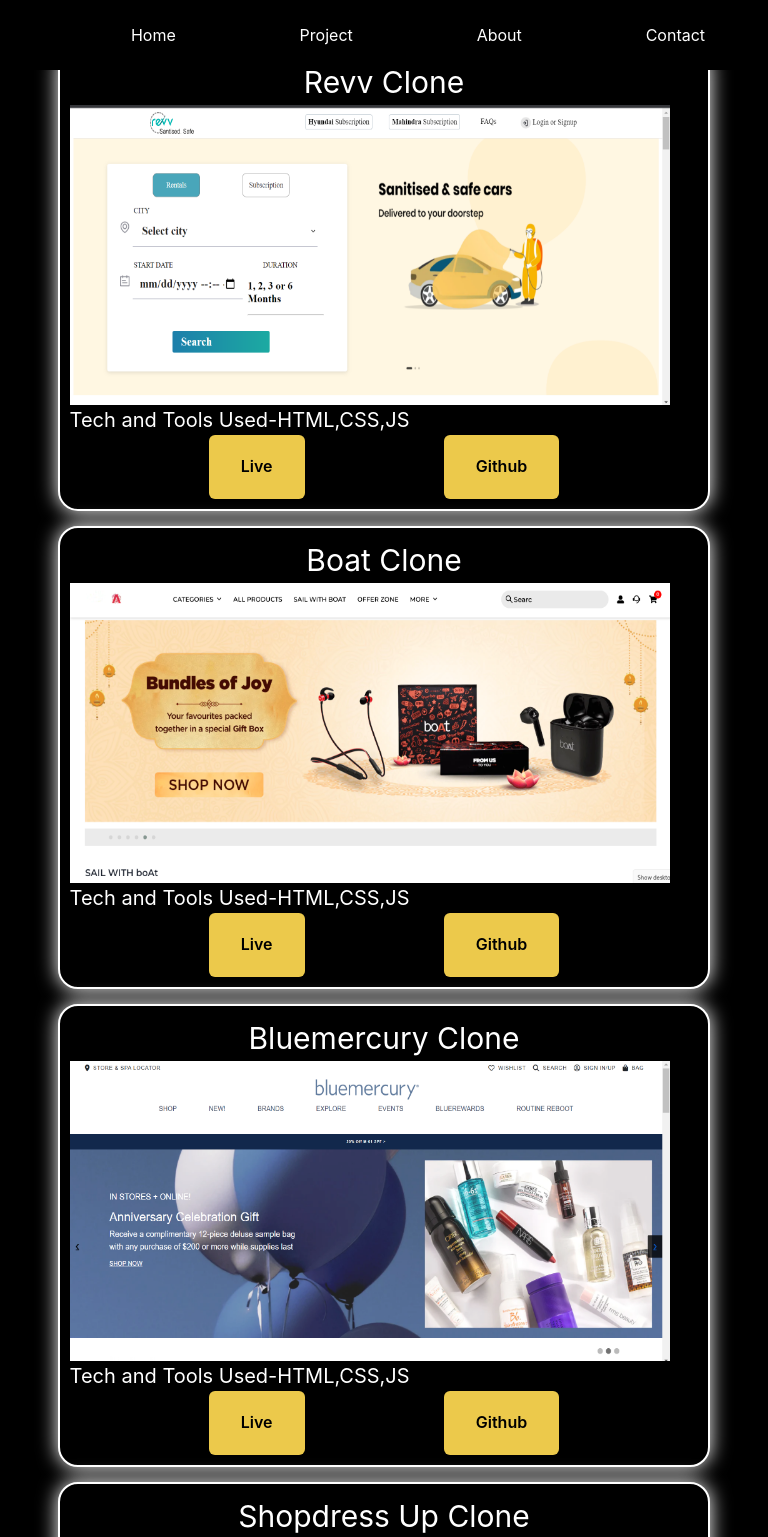
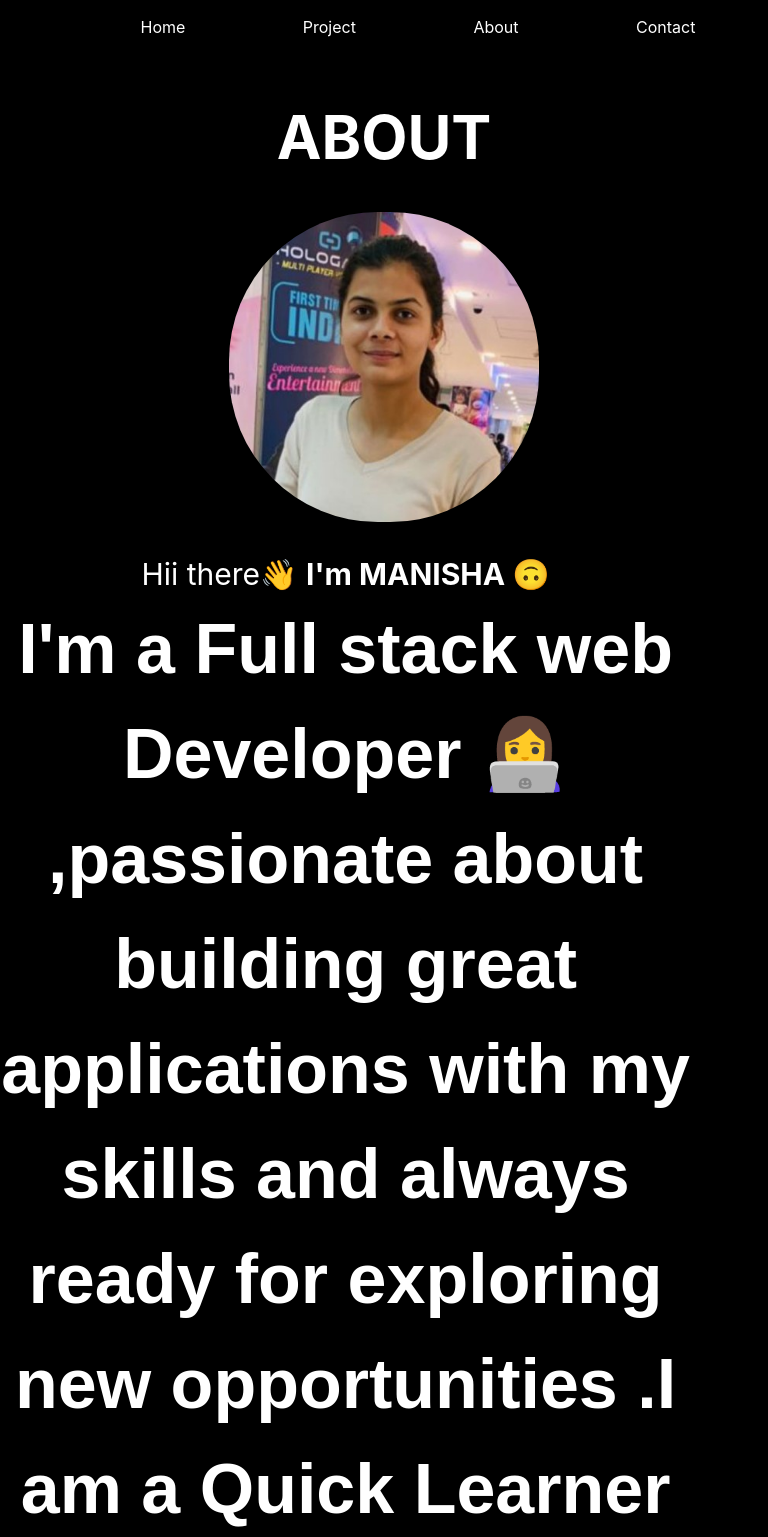
Before and after one commit to soroutmanisha2606/myportfolio, a React (Create React App) app: page /project in a window 768 px wide. Shown: the top 1537 px of the page. Built offline with nearby package versions, Linux system fonts and the light colour scheme.

Commit message:
Adding some changes like responsive

```diff
--- a/src/Allstyles/About.css
+++ b/src/Allstyles/About.css
@@ -37,6 +37,7 @@
 
         z-index: 1;
         align-content: center;
+        margin: auto;
 
 
     }
@@ -53,6 +54,7 @@
     .my_img{
         width: 310px;
         height: 310px;
+        margin: auto;
         border-radius: 48%;
 
     }
@@ -65,7 +67,7 @@
 
         font: bolder;
         font-size:30px;
-
+        margin: auto;
 
         align-content: center;
 
@@ -79,6 +81,7 @@
     .my_img{
         width: 310px;
         height: 310px;
+        margin: auto;
         border-radius: 48%;
 
     }
--- a/src/Allstyles/contact.css
+++ b/src/Allstyles/contact.css
@@ -99,6 +99,18 @@
    }
    @media only screen and (min-width: 390px) and (max-width: 844px)  {
     .contact_parent{
+    display: grid;
+    grid-template-columns: repeat(1,1fr);
+      /* flex-direction: column; */
+      /* border: 2px solid white; */
+      gap:30px;
+      text-align: center;
+
+
+  }
+   }
+   @media only screen and (max-width:740px) and (min-width: 360px)  {
+    .contact_parent{
       display: flex;
       flex-direction: column;
       /* border: 2px solid white; */
@@ -108,9 +120,6 @@
 
   }
    }
-   @media only screen and (max-width: 768px) and (min-width: 1024px)  {
-
-   }
    @media only screen and (max-width: 912px) and (min-width: 1368px)  {
 
    }
--- a/src/Allstyles/footer.css
+++ b/src/Allstyles/footer.css
@@ -4,6 +4,10 @@
 .baby_divs{
     display: flex;
     gap: 20px;
+}
+.tech_tool{
+    margin-top: 20px;
+    margin-bottom: 20px;
 }
 .parent_footer{
     display: flex;
--- a/src/Allstyles/project.css
+++ b/src/Allstyles/project.css
@@ -78,7 +78,7 @@
     margin-bottom: 20%;
   margin-left: -35%;
     height: 200px;
-    width: 400px;
+    width: 300px;
 }
    }
    @media only screen and (min-width: 390px) and (max-width: 844px)  {
@@ -102,8 +102,19 @@
 
    }
    @media only screen and (min-width: 768px) and (max-width: 1024px)  {
-
-   }
+    .content{
+        /* border: 2px solid yellow; */
+        position: relative;
+        margin: auto;
+        margin-bottom:10%;
+      margin-left: -35%;
+        height: 250px;
+        width: 600px;
+    }
+    .transistion{
+        font-size: 40px;
+      }
+    }
    @media only screen and (min-width: 912px) and (max-width: 1368px)  {
 
    }
--- a/src/Components/About.jsx
+++ b/src/Components/About.jsx
@@ -3,6 +3,8 @@
 import myphoto from "../images/mypic.jpeg"
 const About = () => {
   return (
+    <>
+    <h1 style={{fontSize:"60px",color:"white",fontWeight:"bolder",marginBottom:"30px",marginTop:"20px"}}>ABOUT</h1>
     <div className='About_parent'>
        <div className='right_about'>
           <img className='my_img' src={myphoto} alt='manisha'/>
@@ -13,6 +15,7 @@
         </div>
 
     </div>
+    </>
   )
 }
 // display: block;
--- a/src/Components/Contact.jsx
+++ b/src/Components/Contact.jsx
@@ -8,6 +8,7 @@
 import Thankyou from '../Transistions/Thankyou'
 export const Contact = () => {
   return (<>
+   <h1 style={{fontSize:"60px",color:"white",fontWeight:"bolder",marginBottom:"30px",marginTop:"30px"}}>CONTACT</h1>
     <div className='contact_parent'><div>
       <img className='IMAGE' src="https://camo.githubusercontent.com/5ff9182d12e799168a3bb67b88df7388ae08ede3/68747470733a2f2f6d69726f2e6d656469756d2e636f6d2f6d61782f3837352f312a7164415731546a434e353768316c6275757a766368672e676966"/>
     </div>
@@ -20,11 +21,11 @@
       <div className='contact_boxes'>  <div><SiGmail/></div>
         <div>soroutmanisha12gmail.com</div></div>
       <div className='contact_boxes'>
-        <div><BsLinkedin/></div>
+       <a href='https://www.linkedin.com/in/manisha-sorout-b965231b5/'><div><BsLinkedin/></div></a>
         <div>manisha-sorout-b965231b5</div>
       </div>
       <div className='contact_boxes'>
-        <div><AiFillGithub/></div>
+       <a href='https://github.com/soroutmanisha2606'><div><AiFillGithub/></div></a>
         <div>soroutmanisha2606</div>
       </div>
       <div className='contact_boxes'></div>
--- a/src/Components/Home.jsx
+++ b/src/Components/Home.jsx
@@ -1,5 +1,5 @@
 import { Button, LightMode } from '@chakra-ui/react'
-import React from 'react'
+import React, { useEffect, useState } from 'react'
 import { Link } from 'react-router-dom'
 import About from './About'
 import "../Allstyles/home.css"
@@ -94,7 +94,7 @@
 //   }
 //   getdata()
 
-const Home = () => {
+const Home = (props) => {
 
   return (
 
--- a/src/Components/Main.jsx
+++ b/src/Components/Main.jsx
@@ -1,16 +1,32 @@
-import React from 'react'
+import React, { useEffect, useState } from 'react'
 import Allroutes from '../Routes/Allroutes'
+import About from './About'
+import { Contact } from './Contact'
 import Footer from './footer'
 import Navbar from './Navbar'
+import Projects from './Projects'
 
-const Main = () => {
+const Main = (props) => {
+  const [inview, setInview] = useState("");
+
+  const [section] = useState(props.section);
+  useEffect(() => {
+    let scrollTo = document.getElementById(section);
+    if (scrollTo) scrollTo.scrollIntoView();
+  }, [section]);
+
   return (
     <>
-    <Navbar/>
+    <Navbar  setInview={inview}/>
     <br/>
     <br/>
+    <br/>
+    {/* <Allroutes/> */}
+    <About setInview={setInview}/>
+    <Projects setInview={setInview}/>
+    <Contact setInview={setInview}/>
 
-   <Allroutes/>
+
    {/* <Footer/> */}
     </>
 
--- a/src/Components/Navbar.jsx
+++ b/src/Components/Navbar.jsx
@@ -1,25 +1,68 @@
 import { Box, Button, ButtonGroup, Flex, Heading, Spacer } from '@chakra-ui/react'
-import React from 'react'
+import React, { useEffect, useState } from 'react'
 import { Link } from 'react-router-dom'
 import "../App.css"
 import "../Allstyles/navbar.css"
-const Navbar = () => {
+const Navbar = ({ inview }) => {
+  const [active, setActive] = useState("#");
+  useEffect(() => {
+    setActive(inview);
+  }, [inview]);
+  const [showNav, setShowNav] = useState(() => null);
+  useEffect(() => {
+    let lastScrollPosition = 0;
+    setShowNav(true);
+    document.addEventListener(
+      "scroll",
+      function (e) {
+        if (window.scrollY > lastScrollPosition) {
+          setShowNav(false);
+        } else {
+          setShowNav(true);
+        }
+        lastScrollPosition = window.scrollY;
+      },
+      {
+        passive: true,
+      }
+    );
+  }, []);
   return (
+    <Box className={showNav ? 1 : 0}>
     <div className='nav'><Flex minWidth='max-content' alignItems='center' gap='2'>
     <div p='2' className='box_withname'>
-     <Link to="/"><Heading size='lg' sx={{color:"white"}}>Portfolio</Heading></Link>
+     <Link to="/"><Heading size='lg' sx={{color:"white"}}>Manisha</Heading></Link>
     </div>
     <Spacer />
     <div className='div2'>
+    <div className='divs' colorScheme='black.100'>  <a
+              href="/#"
+              onClick={() => setActive("#")}
+              className={active === "#" ? "active" : ""}
+            > Home</a></div>
 
-    <div className='divs' colorScheme='black.100'> <Link to="/" className='nav_link'> Home</Link></div>
-    <div className='divs' colorScheme='black.100'>   <Link to="/project" className='nav_link'>Project</Link> </div>
-    <div className='divs' colorScheme='black.100'><Link to="/about" className='nav_link'>About</Link></div>
-    <div className='divs' colorScheme='black.100'><Link to="/contact" className='nav_link'>Contact</Link></div>
+    <div className='divs' colorScheme='black.100'>   <a
+              href="#project"
+              onClick={() => setActive("#project")}
+              className={active === "#project" ? "active" : ""}
+            >Project</a> </div>
+
+    <div className='divs' colorScheme='black.100'><a
+              href="#about"
+              onClick={() => setActive("#about")}
+              className={active === "#about" ? "active" : ""}
+            >About</a></div>
+
+    <div className='divs' colorScheme='black.100'><a
+              href="#contact"
+              onClick={() => setActive("#contact")}
+              className={active === "#contact" ? "active" : ""}
+            >Contact</a></div>
    </div>
 
   </Flex>
   </div>
+  </Box>
   )
 }
 
--- a/src/Components/Projects.jsx
+++ b/src/Components/Projects.jsx
@@ -4,32 +4,20 @@
 import boat from "../images/boat.png"
 import bluemercury from "../images/bluemercury.png"
 import "../Allstyles/project.css"
-import { Link } from 'react-router-dom'
+
 import "../Allstyles/project.css"
 import shopdress from "../images/shopdressup.png"
 const Projects = () => {
   return (<>
+   <h1 style={{fontSize:"60px",color:"white",fontWeight:"bolder",marginBottom:"30px"}}>PROJECTS</h1>
+    <div className='project_main'>
 
-    <div className='project_main' >
-      <div className='single_projet_box'  >
-      <h1 className='Headings'>Revv Clone</h1>
-          <img className='rev_home' src={rev} width="100%" />
-          <div>
-            <div className='tech_tool'>
-              <h1 className='Heading2'>Tech and Tools  Used-HTML,CSS,JS</h1>
-            </div>
-          </div>
-          <div className='btn_box'>
-          <a href=""><Button colorScheme='yellow' classname="btn_live" p={8}>Live</Button></a>
-  <a href='https://github.com/soroutmanisha2606/revvpro'  ><Button p={8} colorScheme='yellow' >Github</Button></a>
-  </div>
-        </div>
         <div className='single_projet_box' >
         <h1 className='Headings'>Boat Clone</h1>
           <img className='rev_home' src={boat} width="100%"/>
           <div>
             <div className='tech_tool'>
-              <h1 className='Heading2'>Tech and Tools  Used-HTML,CSS,JS</h1>
+              <h1 className='Heading2'>TTech and Tools  Used-: React,React-redux,ChakraUi,Formik ,chatbot,emailjs</h1>
             </div>
           </div>
           <div className='btn_box'>
@@ -42,7 +30,7 @@
           <img className='rev_home' src={bluemercury}  width="100%"/>
           <div>
             <div className='tech_tool'>
-              <h1 className='Heading2'>Tech and Tools  Used-HTML,CSS,JS</h1>
+              <h1 className='Heading2'> <span fontSize="40%" fontWeight="bolder">Tech and Tools Used -</span>HTML,CSS,JS,Bootstrap</h1>
             </div>
           </div>
           <div className='btn_box'>
@@ -55,12 +43,25 @@
           <img className='rev_home' src={shopdress} width="100%"/>
           <div>
             <div className='tech_tool'>
-              <h1 className='Heading2'>Tech and Tools  Used-: React,React-redux,ChakraUi,Formik ,chatbot,emailjs</h1>
+              <h1 className='Heading2'>Tech and Tools Used-: React,React-redux,ChakraUi,Formik ,chatbot,emailjs</h1>
             </div>
           </div>
           <div className='btn_box'>
           <a href="https://shopdressup.netlify.app/" classname="btn_live"><Button p={8} colorScheme='yellow'>Live</Button></a>
   <a href='https://github.com/soroutmanisha2606/revvpro' classname="btn_live" ><Button p={8} colorScheme='yellow' >Github</Button></a>
+  </div>
+        </div>
+        <div className='single_projet_box'  >
+      <h1 className='Headings'>Revv Clone</h1>
+          <img className='rev_home' src={rev} width="100%" />
+          <div>
+            <div className='tech_tool'>
+              <h1 className='Heading2'>Tech and Tools  Used-HTML,CSS,JS</h1>
+            </div>
+          </div>
+          <div className='btn_box'>
+          <a href=""><Button colorScheme='yellow' classname="btn_live" p={8}>Live</Button></a>
+  <a href='https://github.com/soroutmanisha2606/revvpro'  ><Button p={8} colorScheme='yellow' >Github</Button></a>
   </div>
         </div>
       </div>
--- a/src/index.css
+++ b/src/index.css
@@ -11,3 +11,6 @@
   font-family: source-code-pro, Menlo, Monaco, Consolas, 'Courier New',
     monospace;
 }
+html {
+  scroll-behavior: smooth;
+}
```
Also changed, not shown: src/Allstyles/home.css (+33 -2 lines).
